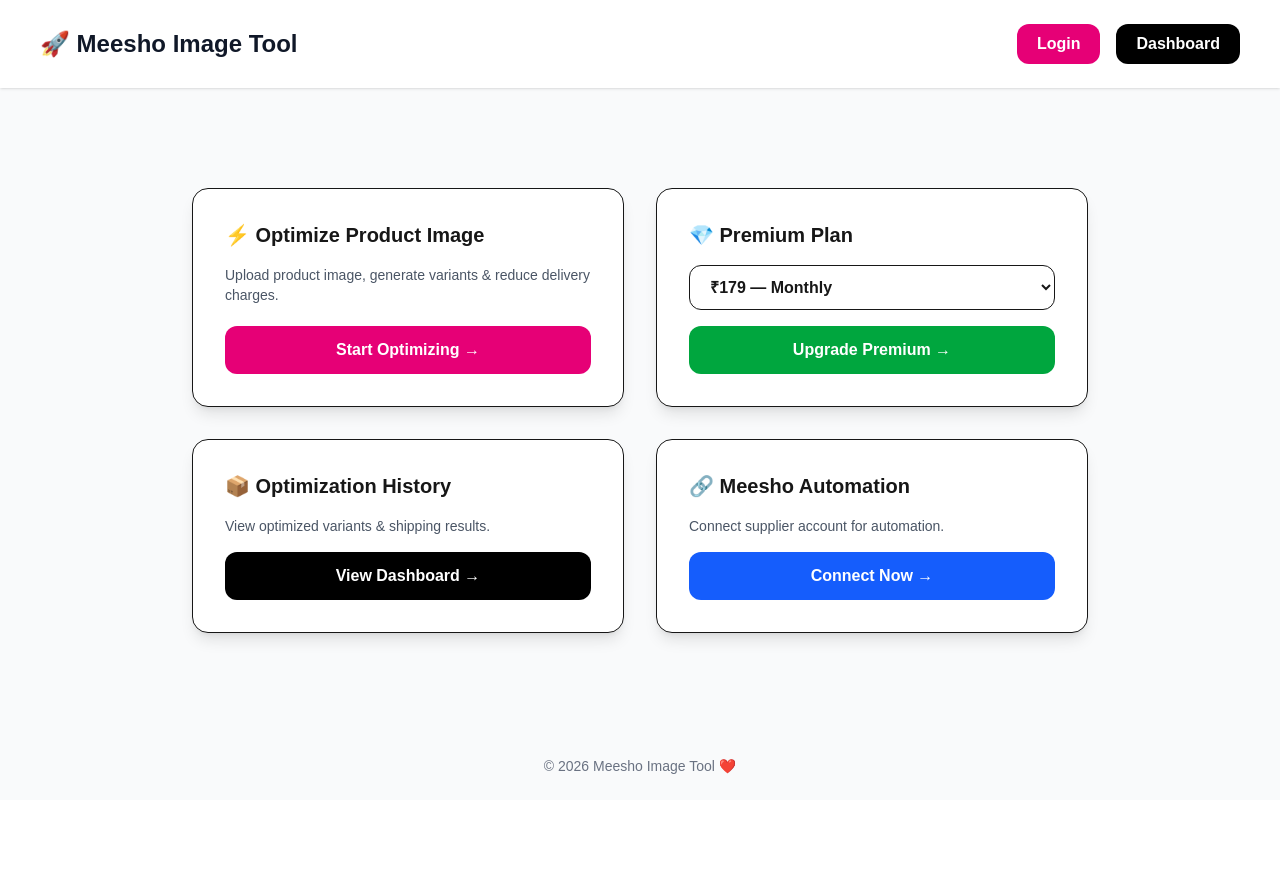
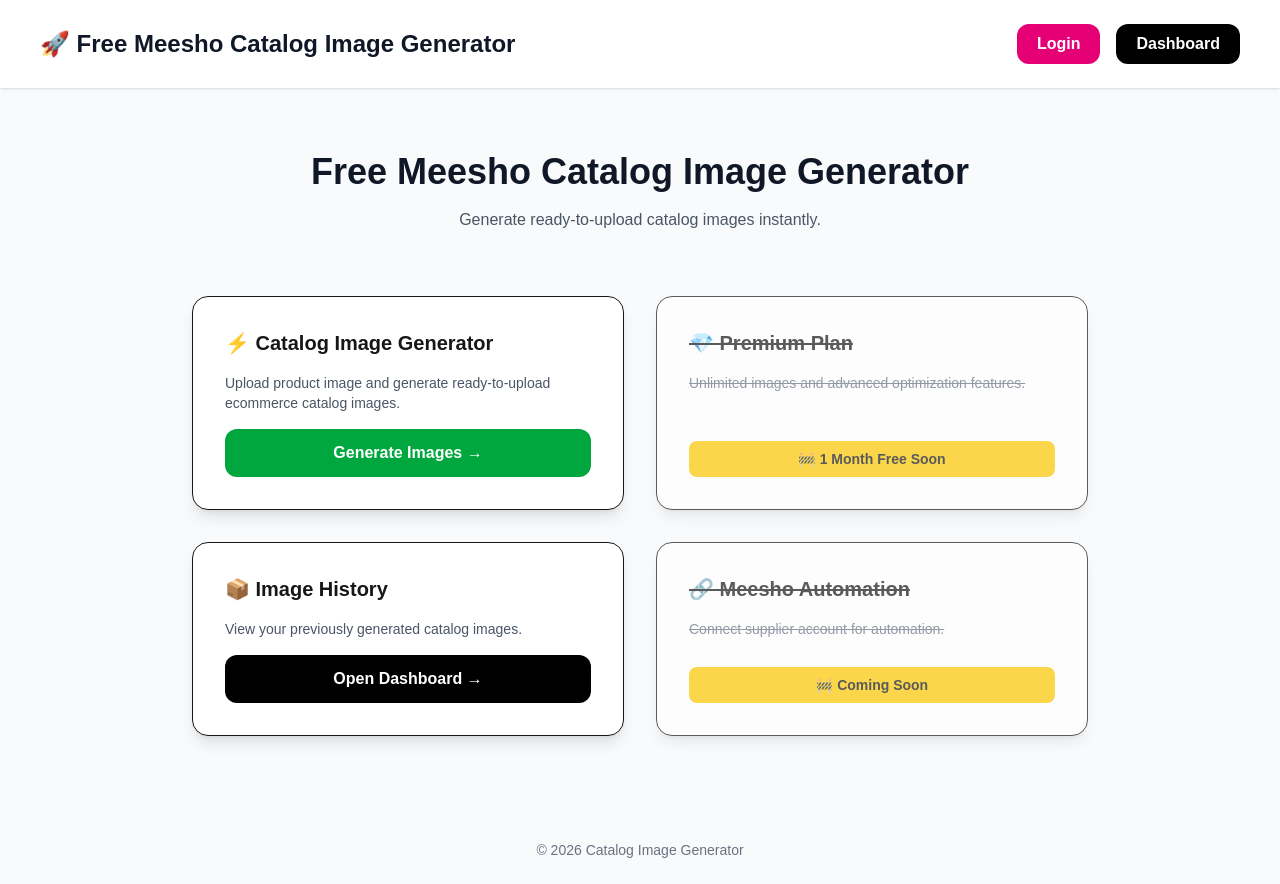
Before and after one commit to shreyaenterprises562-creator/meeshoimagetool, a Next.js app: page / in a window 1280 px wide. Before the commit the page ends 800 px from the top, so only its background shows below. Built offline with nearby package versions, Linux system fonts and the light colour scheme.

Commit message:
Disable automation buttons + UI updates

```diff
--- a/app/api/credits/watch-ad/route.ts
+++ b/app/api/credits/watch-ad/route.ts
@@ -1,3 +1,8 @@
+export async function POST() {
+  return Response.json({
+    disabled: true
+  })
+}
 import { NextResponse } from "next/server";
 import { prisma } from "@/lib/db";
 import { verifyToken } from "@/lib/auth";
--- a/app/api/optimize/shipping/route.ts
+++ b/app/api/optimize/shipping/route.ts
@@ -1,3 +1,8 @@
+export async function POST() {
+  return Response.json({
+    disabled: true
+  })
+}
 import { NextResponse } from "next/server"
 import sharp from "sharp"
 
--- a/app/api/payment/create-order/route.ts
+++ b/app/api/payment/create-order/route.ts
@@ -1,3 +1,8 @@
+export async function POST() {
+  return Response.json({
+    disabled: true
+  })
+}
 import { NextResponse } from "next/server"
 import Razorpay from "razorpay"
 
--- a/app/api/payment/verify/route.ts
+++ b/app/api/payment/verify/route.ts
@@ -1,3 +1,8 @@
+export async function POST() {
+  return Response.json({
+    disabled: true
+  })
+}
 import { NextResponse } from "next/server"
 import crypto from "crypto"
 import { prisma } from "@/lib/db"
--- a/app/api/premium/upgrade/route.ts
+++ b/app/api/premium/upgrade/route.ts
@@ -1,3 +1,8 @@
+export async function POST() {
+  return Response.json({
+    disabled: true
+  })
+}
 import { prisma } from "@/lib/db";
 import { verifyToken } from "@/lib/auth";
 
--- a/app/api/user/reward-credit/route.ts
+++ b/app/api/user/reward-credit/route.ts
@@ -1,3 +1,8 @@
+export async function POST() {
+  return Response.json({
+    disabled: true
+  })
+}
 import { NextResponse } from "next/server"
 import { prisma } from "@/lib/prisma"
 import { getCurrentUser } from "@/lib/auth"
--- a/app/api/user/use-credit/route.ts
+++ b/app/api/user/use-credit/route.ts
@@ -1,3 +1,8 @@
+export async function POST() {
+  return Response.json({
+    disabled: true
+  })
+}
 import { prisma } from "@/lib/db"
 import { NextResponse } from "next/server"
 import { getCurrentUser } from "@/lib/auth"
--- a/app/page.tsx
+++ b/app/page.tsx
@@ -4,15 +4,10 @@
 import { useState, useEffect } from "react"
 
 export default function HomePage() {
+
   const [mounted, setMounted] = useState(false)
   const [token, setToken] = useState<string | null>(null)
-  const [loadingConnect, setLoadingConnect] = useState(false)
-  const [loadingPremium, setLoadingPremium] = useState(false)
-  const [plan, setPlan] = useState("monthly")
 
-  /* ===================================================== */
-  /* ✅ SAFE CLIENT LOAD */
-  /* ===================================================== */
   useEffect(() => {
     setMounted(true)
     setToken(localStorage.getItem("token"))
@@ -20,81 +15,24 @@
 
   if (!mounted) return null
 
-  /* ===================================================== */
-  /* ✅ LOGOUT */
-  /* ===================================================== */
   const logout = () => {
     localStorage.removeItem("token")
     setToken(null)
   }
 
-  /* ===================================================== */
-  /* ✅ CONNECT MEESHO */
-  /* ===================================================== */
-  const connectMeesho = async () => {
-    if (!token) {
-      alert("❌ Please login first")
-      return
-    }
-
-    try {
-      setLoadingConnect(true)
-
-      const res = await fetch("/api/meesho/connect", {
-        method: "POST",
-        headers: {
-          Authorization: `Bearer ${token}`,
-        },
-      })
-
-      const data = await res.json()
-      alert(data.message || data.error)
-    } catch {
-      alert("❌ Connect failed")
-    } finally {
-      setLoadingConnect(false)
-    }
-  }
-
-  /* ===================================================== */
-  /* ✅ PREMIUM UPGRADE */
-  /* ===================================================== */
-  const upgradePremium = async () => {
-    if (!token) {
-      alert("❌ Please login first")
-      return
-    }
-
-    try {
-      setLoadingPremium(true)
-
-      const res = await fetch("/api/premium/upgrade", {
-        method: "POST",
-        headers: {
-          Authorization: `Bearer ${token}`,
-          "Content-Type": "application/json",
-        },
-        body: JSON.stringify({ plan }),
-      })
-
-      const data = await res.json()
-      alert(data.message || data.error)
-    } catch {
-      alert("❌ Upgrade failed")
-    } finally {
-      setLoadingPremium(false)
-    }
-  }
-
   return (
     <div className="min-h-screen bg-gray-50 flex flex-col">
+
       {/* ================= NAVBAR ================= */}
+
       <header className="w-full px-10 py-6 flex justify-between items-center bg-white shadow-sm">
+
         <h1 className="text-2xl font-bold text-gray-900">
-          🚀 Meesho Image Tool
+          🚀 Free Meesho Catalog Image Generator
         </h1>
 
         <div className="flex items-center gap-4">
+
           {!token ? (
             <Link
               href="/login"
@@ -117,80 +55,109 @@
           >
             Dashboard
           </Link>
+
         </div>
+
       </header>
 
+      {/* ================= HERO ================= */}
+
+      <section className="text-center py-16 px-6">
+
+        <h2 className="text-4xl font-bold text-gray-900 mb-4">
+          Free Meesho Catalog Image Generator
+        </h2>
+
+        <p className="text-gray-600 max-w-xl mx-auto">
+          Generate ready-to-upload catalog images instantly.
+        </p>
+
+      </section>
+
       {/* ================= MAIN ================= */}
-      <main className="flex-1 flex flex-col items-center justify-center px-6">
+
+      <main className="flex-1 flex flex-col items-center px-6 pb-20">
+
         <div className="max-w-4xl w-full grid grid-cols-1 md:grid-cols-2 gap-8">
 
-          {/* Optimize */}
+          {/* Catalog Generator */}
+
           <Card
-            title="⚡ Optimize Product Image"
-            desc="Upload product image, generate variants & reduce delivery charges."
+            title="⚡ Catalog Image Generator"
+            desc="Upload product image and generate ready-to-upload ecommerce catalog images."
             link="/optimize"
-            button="Start Optimizing →"
-            color="bg-pink-600 hover:bg-pink-700"
+            button="Generate Images →"
+            color="bg-green-600 hover:bg-green-700"
           />
 
-          {/* Premium */}
-          <div className="bg-white rounded-2xl shadow-lg p-8 flex flex-col gap-4 border">
-            <h2 className="text-xl font-semibold">💎 Premium Plan</h2>
+          {/* Premium Disabled */}
 
-            <select
-              value={plan}
-              onChange={(e) => setPlan(e.target.value)}
-              className="w-full border rounded-xl px-4 py-3 font-semibold"
-            >
-              <option value="weekly">₹49 — 7 Days</option>
-              <option value="monthly">₹179 — Monthly</option>
-              <option value="yearly">₹1499 — Yearly</option>
-              <option value="lifetime">₹7999 — Lifetime</option>
-            </select>
+          <div className="bg-white rounded-2xl shadow-lg p-8 flex flex-col gap-4 border relative opacity-70">
 
-            <button
-              onClick={upgradePremium}
-              disabled={loadingPremium}
-              className="mt-auto px-5 py-3 rounded-xl bg-green-600 text-white font-bold hover:bg-green-700 disabled:opacity-50"
-            >
-              {loadingPremium ? "Upgrading..." : "Upgrade Premium →"}
-            </button>
+            <h2 className="text-xl font-semibold line-through">
+              💎 Premium Plan
+            </h2>
+
+            <p className="text-sm text-gray-500 line-through">
+              Unlimited images and advanced optimization features.
+            </p>
+
+            <div className="mt-auto text-center text-sm font-semibold bg-yellow-400 rounded-lg py-2">
+              🚧 1 Month Free Soon
+            </div>
+
           </div>
 
-          {/* History */}
+          {/* Dashboard */}
+
           <Card
-            title="📦 Optimization History"
-            desc="View optimized variants & shipping results."
+            title="📦 Image History"
+            desc="View your previously generated catalog images."
             link="/dashboard"
-            button="View Dashboard →"
+            button="Open Dashboard →"
             color="bg-black hover:bg-gray-800"
           />
 
-          {/* Meesho */}
-          <div className="bg-white rounded-2xl shadow-lg p-8 flex flex-col gap-4 border">
-            <h2 className="text-xl font-semibold">🔗 Meesho Automation</h2>
-            <p className="text-sm text-gray-600">
+          {/* Meesho Automation Disabled */}
+
+          <div className="bg-white rounded-2xl shadow-lg p-8 flex flex-col gap-4 border relative opacity-70">
+
+            <h2 className="text-xl font-semibold line-through">
+              🔗 Meesho Automation
+            </h2>
+
+            <p className="text-sm text-gray-500 line-through">
               Connect supplier account for automation.
             </p>
 
-            <button
-              onClick={connectMeesho}
-              disabled={loadingConnect}
-              className="mt-auto px-5 py-3 rounded-xl bg-blue-600 text-white font-bold hover:bg-blue-700 disabled:opacity-50"
-            >
-              {loadingConnect ? "Connecting..." : "Connect Now →"}
-            </button>
+            <div className="mt-auto text-center text-sm font-semibold bg-yellow-400 rounded-lg py-2">
+              🚧 Coming Soon
+            </div>
+
           </div>
+
+          {/* FUTURE FEATURE (COMMENTED) */}
+
+          {/*
+          <div>
+            Connect Meesho API logic saved for future
+          </div>
+          */}
+
         </div>
+
       </main>
 
       {/* ================= FOOTER ================= */}
+
       <footer className="py-6 text-center text-gray-500 text-sm">
-        © {new Date().getFullYear()} Meesho Image Tool ❤️
+        © {new Date().getFullYear()} Catalog Image Generator
       </footer>
+
     </div>
   )
 }
+
 
 /* ================= REUSABLE CARD ================= */
 
@@ -207,16 +174,27 @@
   button: string
   color: string
 }) {
+
   return (
+
     <div className="bg-white rounded-2xl shadow-lg p-8 flex flex-col gap-4 border">
-      <h2 className="text-xl font-semibold">{title}</h2>
-      <p className="text-gray-600 text-sm">{desc}</p>
+
+      <h2 className="text-xl font-semibold">
+        {title}
+      </h2>
+
+      <p className="text-gray-600 text-sm">
+        {desc}
+      </p>
+
       <Link
         href={link}
         className={`mt-auto px-5 py-3 rounded-xl text-white text-center font-bold transition ${color}`}
       >
         {button}
       </Link>
+
     </div>
+
   )
 }
--- a/components/ImageWorkspace.tsx
+++ b/components/ImageWorkspace.tsx
@@ -14,16 +14,21 @@
   const [preview, setPreview] = useState<string | null>(null);
 
   const [variantCount, setVariantCount] = useState(5);
+  const [category, setCategory] = useState("");
+
   const [loading, setLoading] = useState(false);
   const [results, setResults] = useState<Result[]>([]);
 
-  const [credits, setCredits] = useState<number>(0);
-  const [adsWatched, setAdsWatched] = useState<number>(0);
+  /* ================= FREE MODE (Credits Disabled) ================= */
+
+  // const [credits, setCredits] = useState<number>(0);
+  // const [adsWatched, setAdsWatched] = useState<number>(0);
 
   const fileRef = useRef<HTMLInputElement>(null);
 
-  /* ================= LOAD USER ================= */
+  /* ================= LOAD USER (DISABLED) ================= */
 
+  /*
   useEffect(() => {
     async function loadUser() {
 
@@ -44,6 +49,7 @@
 
     loadUser();
   }, []);
+  */
 
   /* ================= IMAGE SELECT ================= */
 
@@ -58,9 +64,10 @@
   };
 
   /* ================================================= */
-  /* 🎥 WATCH AD & EARN CREDIT */
+  /* 🎥 WATCH AD SYSTEM (DISABLED) */
   /* ================================================= */
 
+  /*
   const watchAdAndEarn = async () => {
 
     try {
@@ -76,8 +83,6 @@
         return;
       }
 
-      /* Monetag Ad Trigger */
-
       //@ts-ignore
       if (window.show_217509) {
         //@ts-ignore
@@ -86,8 +91,6 @@
         alert("Ad loading... try again");
         return;
       }
-
-      /* Reward Credit */
 
       const res = await fetch("/api/credits/watch-ad", {
         method: "POST",
@@ -114,6 +117,7 @@
 
     }
   };
+  */
 
   /* ================================================= */
   /* GENERATE VARIANTS */
@@ -123,11 +127,6 @@
 
     if (!file) {
       alert("Upload image first!");
-      return;
-    }
-
-    if (credits <= 0) {
-      alert("⚠️ No credits left! Watch Ad first.");
       return;
     }
 
@@ -141,6 +140,7 @@
       const formData = new FormData();
       formData.append("image", file);
       formData.append("variants", variantCount.toString());
+      formData.append("category", category);
 
       const res = await fetch("/api/optimize/variants", {
         method: "POST",
@@ -158,8 +158,6 @@
         return;
       }
 
-      setCredits((prev) => prev - 1);
-
       setResults(
         data.variants.map((img: string, i: number) => ({
           variantId: `OPT-${i + 1}`,
@@ -175,17 +173,13 @@
   };
 
   /* ================================================= */
-  /* SHIPPING OPTIMIZATION */
+  /* SHIPPING OPTIMIZATION (DISABLED FOR NOW) */
   /* ================================================= */
 
+  /*
   const startOptimization = async () => {
 
     if (!file) return;
-
-    if (credits <= 0) {
-      alert("⚠️ No credits left! Watch Ad first.");
-      return;
-    }
 
     setLoading(true);
     setResults([]);
@@ -208,8 +202,6 @@
       const blob = await res.blob();
       const url = URL.createObjectURL(blob);
 
-      setCredits((prev) => prev - 1);
-
       setResults([{ variantId: "SHIP", imageUrl: url }]);
 
     } catch {
@@ -218,6 +210,7 @@
 
     setLoading(false);
   };
+  */
 
   /* ================= UI ================= */
 
@@ -228,23 +221,14 @@
 
         <div className="bg-white border rounded-2xl p-6 space-y-6 shadow-sm">
 
-          <div className="text-center font-bold text-sm">
-            🎯 Credits Left: {credits}
+          {/* FREE MODE BANNER */}
+
+          <div className="text-center font-bold text-sm text-green-600">
+            🎉 FREE MODE ACTIVE
             <p className="text-xs text-gray-400">
-              Ads Watched: {adsWatched}/2
+              Unlimited image generation for now
             </p>
           </div>
-
-          {/* WATCH AD BUTTON */}
-
-          {credits <= 0 && adsWatched < 2 && (
-            <button
-              onClick={watchAdAndEarn}
-              className="w-full bg-yellow-400 hover:bg-yellow-500 font-bold py-3 rounded-xl"
-            >
-              🎥 Watch Ad & Earn +1 Credit
-            </button>
-          )}
 
           <div
             onClick={() => fileRef.current?.click()}
@@ -269,6 +253,14 @@
           </div>
 
           <input
+            type="text"
+            placeholder="Category (optional)"
+            value={category}
+            onChange={(e) => setCategory(e.target.value)}
+            className="w-full border rounded-lg px-3 py-2 text-sm"
+          />
+
+          <input
             type="range"
             min={1}
             max={50}
@@ -281,12 +273,19 @@
             {variantCount} Variants
           </p>
 
+          {/* SHIPPING DISABLED */}
+
           <button
-            onClick={startOptimization}
-            disabled={!file || loading}
-            className="w-full bg-pink-600 text-white py-3 rounded-xl"
+            disabled
+            className="w-full bg-gray-300 text-gray-600 py-3 rounded-xl cursor-not-allowed relative"
           >
-            {loading ? "Processing..." : "CALCULATE BEST SHIPPING"}
+            <span className="line-through">
+              CALCULATE BEST SHIPPING
+            </span>
+
+            <span className="absolute right-2 top-2 text-[10px] bg-yellow-400 px-2 py-1 rounded">
+              1 Month Free Soon
+            </span>
           </button>
 
           <button
@@ -294,9 +293,14 @@
             disabled={!file || loading}
             className="w-full bg-green-600 text-white py-3 rounded-xl"
           >
-            {loading
-              ? "Generating..."
-              : `Generate ${variantCount} Images`}
+            {loading ? (
+              <span className="flex items-center justify-center gap-2">
+                <span className="animate-spin h-4 w-4 border-2 border-white border-t-transparent rounded-full"></span>
+                Generating...
+              </span>
+            ) : (
+              `Generate ${variantCount} Images`
+            )}
           </button>
 
         </div>
@@ -308,16 +312,36 @@
               Upload image and optimize
             </div>
           ) : (
+            <>
+              <h3 className="font-semibold mb-4">
+                Generated Variants ({results.length})
+              </h3>
+
               <div className="grid grid-cols-2 md:grid-cols-3 gap-4">
+
                 {results.map((r, i) => (
-                <div key={r.variantId}>
-                  <img src={r.imageUrl} />
-                  <a href={r.imageUrl} download={`variant-${i}.jpg`}>
-                    Download
+                  <div
+                    key={r.variantId}
+                    className="border rounded-xl p-2 bg-gray-50"
+                  >
+                    <img
+                      src={r.imageUrl}
+                      className="rounded-lg mb-2"
+                    />
+
+                    <a
+                      href={r.imageUrl}
+                      download={`variant-${i}.jpg`}
+                      className="block text-center bg-black text-white py-2 rounded-lg text-sm hover:bg-gray-800"
+                    >
+                      ⬇ Download
                     </a>
+
                   </div>
                 ))}
+
               </div>
+            </>
           )}
 
         </div>
```
Also changed, not shown: app/api/optimize/variants/route.ts (+16 -6 lines), app/api/user/credits/route.ts (+7 -2 lines), 2 other files (tests, documents, lock files or other folders). Lines whose indentation alone changed are shown as unchanged.
